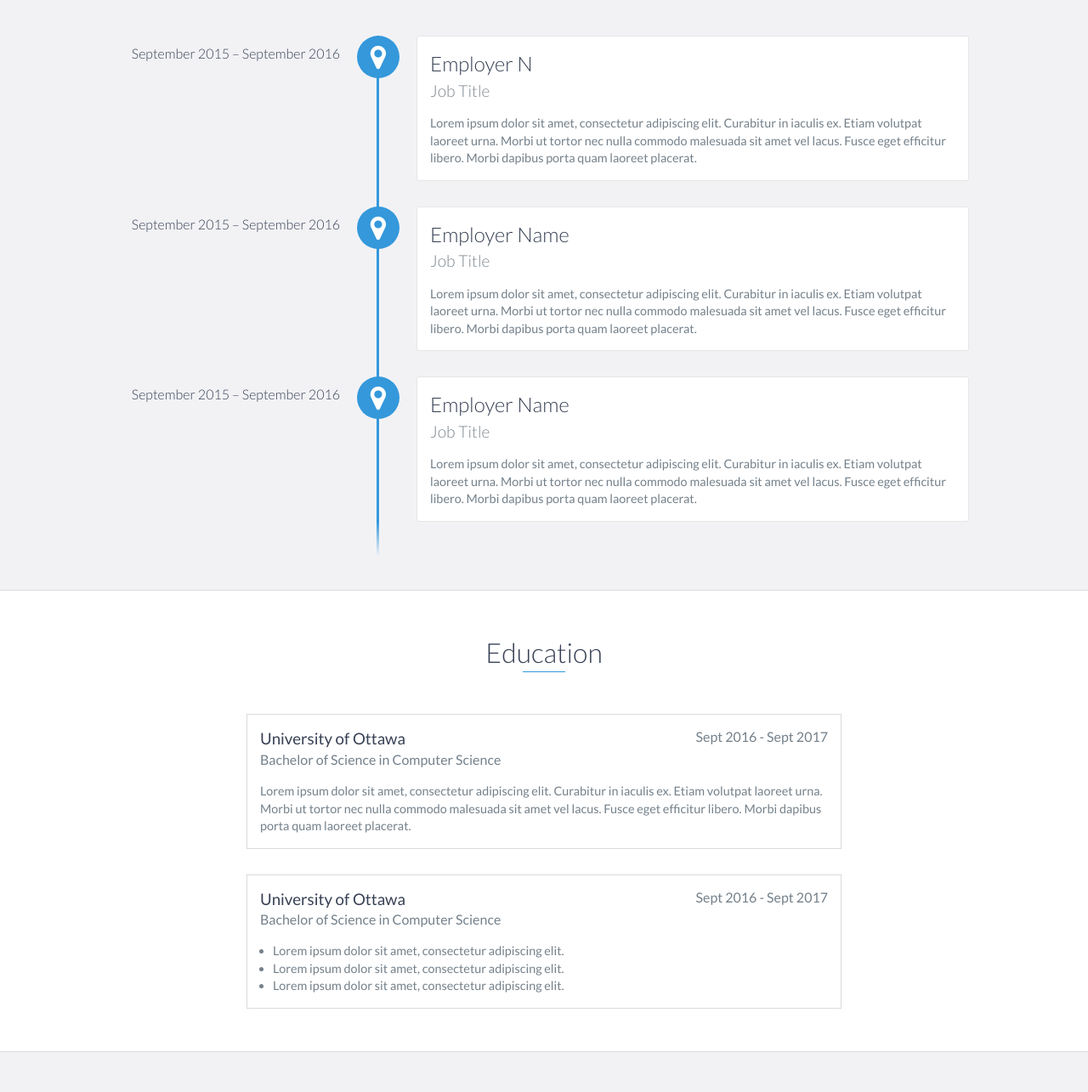
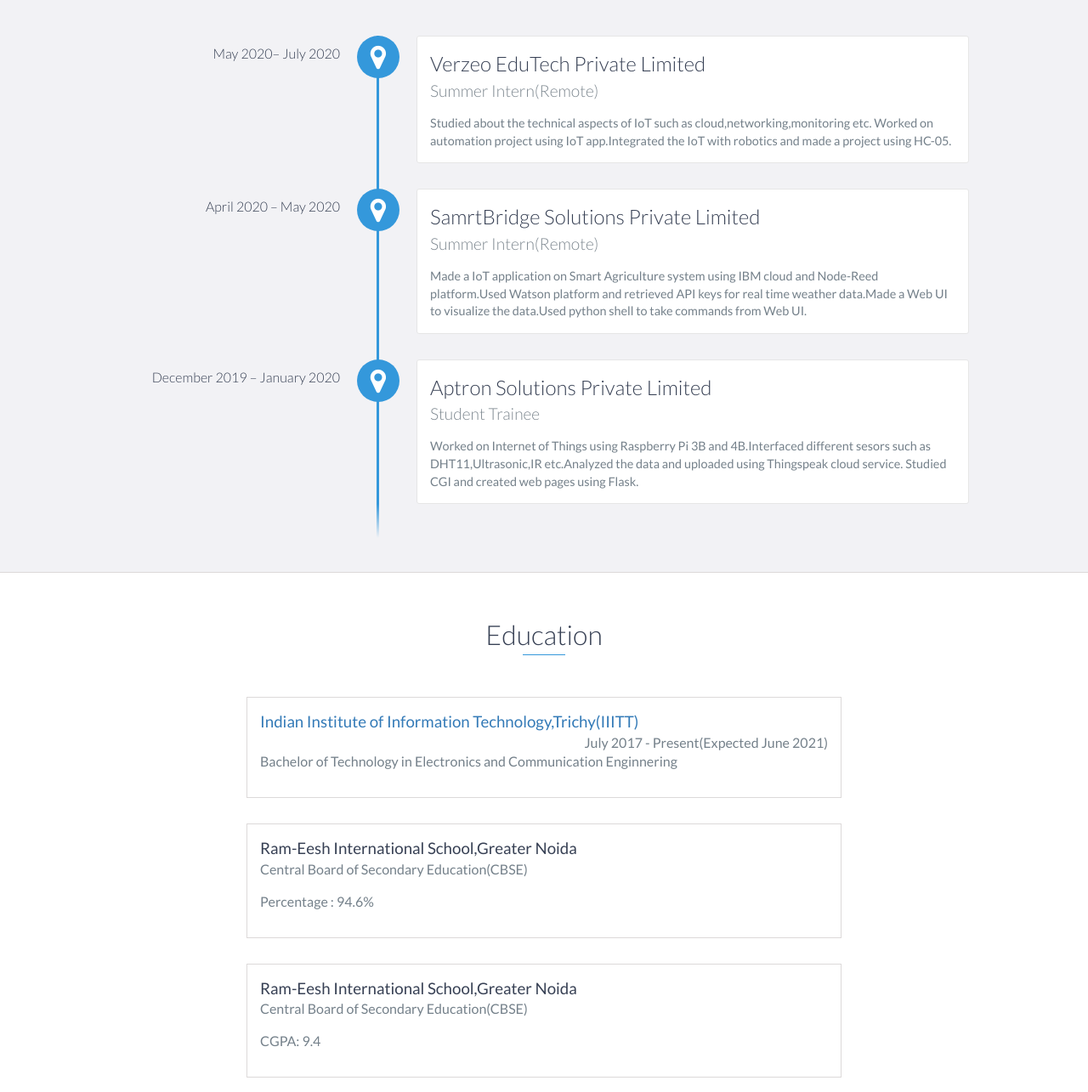
Before and after one commit to AmitVerma4/My-Personal-Website, a website: page index.html in a window 1280 px wide. Shown: the part 1140-2425 px from the top of the page at 85% size. Drawn offline with nearby package versions, Linux system fonts and the light colour scheme.

Commit message:
Updated content

```diff
--- a/index.html
+++ b/index.html
@@ -86,27 +86,27 @@
     <div id="experience" class="background-alt">
         <h2 class="heading">Experience</h2>
         <div id="experience-timeline">
-            <div data-date="September 2015 – September 2016">
-                <h3>Employer N</h3>
-                <h4>Job Title</h4>
+            <div data-date="May 2020– July 2020">
+                <h3>Verzeo EduTech Private Limited</h3>
+                <h4>Summer Intern(Remote)</h4>
                 <p>
-                    Lorem ipsum dolor sit amet, consectetur adipiscing elit. Curabitur in iaculis ex. Etiam volutpat laoreet urna. Morbi ut tortor nec nulla commodo malesuada sit amet vel lacus. Fusce eget efficitur libero. Morbi dapibus porta quam laoreet placerat.
+                    Studied about the technical aspects of IoT such as cloud,networking,monitoring etc. Worked on automation project using IoT app.Integrated the IoT with robotics and made a project using HC-05.
                 </p>
             </div>
 
-            <div data-date="September 2015 – September 2016">
-                <h3>Employer Name</h3>
-                <h4>Job Title</h4>
+            <div data-date="April 2020 – May 2020">
+                <h3>SamrtBridge Solutions Private Limited</h3>
+                <h4>Summer Intern(Remote)</h4>
                 <p>
-                    Lorem ipsum dolor sit amet, consectetur adipiscing elit. Curabitur in iaculis ex. Etiam volutpat laoreet urna. Morbi ut tortor nec nulla commodo malesuada sit amet vel lacus. Fusce eget efficitur libero. Morbi dapibus porta quam laoreet placerat.
+                    Made a IoT application on Smart Agriculture system using IBM cloud and Node-Reed platform.Used Watson platform and retrieved API keys for real time weather data.Made a Web UI to visualize the data.Used python shell to take commands from Web UI.
                 </p>
             </div>
 
-            <div data-date="September 2015 – September 2016">
-                <h3>Employer Name</h3>
-                <h4>Job Title</h4>
+            <div data-date="December 2019 – January 2020">
+                <h3>Aptron Solutions Private Limited</h3>
+                <h4>Student Trainee</h4>
                 <p>
-                    Lorem ipsum dolor sit amet, consectetur adipiscing elit. Curabitur in iaculis ex. Etiam volutpat laoreet urna. Morbi ut tortor nec nulla commodo malesuada sit amet vel lacus. Fusce eget efficitur libero. Morbi dapibus porta quam laoreet placerat.
+                    Worked on Internet of Things using Raspberry Pi 3B and 4B.Interfaced different sesors such as DHT11,Ultrasonic,IR etc.Analyzed the data and uploaded using Thingspeak cloud service. Studied CGI and created web pages using Flask.
                 </p>
             </div>
         </div>
@@ -116,16 +116,25 @@
     <div id="education">
         <h2 class="heading">Education</h2>
         <div class="education-block">
-            <h3>University of Ottawa</h3>
-            <span class="education-date">Sept 2016 - Sept 2017</span>
-            <h4>Bachelor of Science in Computer Science</h4>
-            <p>
-                Lorem ipsum dolor sit amet, consectetur adipiscing elit. Curabitur in iaculis ex. Etiam volutpat laoreet urna. Morbi ut tortor nec nulla commodo malesuada sit amet vel lacus. Fusce eget efficitur libero. Morbi dapibus porta quam laoreet placerat.
-            </p>
+            <h3><a href="https://www.iiitt.ac.in/">Indian Institute of Information Technology,Trichy(IIITT)</a></h3>
+            <span class="education-date">July 2017 - Present(Expected June 2021)</span>
+            <h4>Bachelor of Technology in Electronics and Communication Enginnering</h4>
         </div>
-        <!-- End .education-block -->
+
 
         <div class="education-block">
+            <h3>Ram-Eesh International School,Greater Noida</h3>
+
+            <h4>Central Board of Secondary Education(CBSE) </h4>
+            <h4>Percentage : 94.6%</h4>
+        </div>
+        <div class="education-block">
+            <h3>Ram-Eesh International School,Greater Noida</h3>
+            <h4>Central Board of Secondary Education(CBSE)</h4>
+            <h4>CGPA: 9.4</h4>
+        </div>
+
+        <!-- <div class="education-block">
             <h3>University of Ottawa</h3>
             <span class="education-date">Sept 2016 - Sept 2017</span>
             <h4>Bachelor of Science in Computer Science</h4>
@@ -140,7 +149,7 @@
                     Lorem ipsum dolor sit amet, consectetur adipiscing elit.
                 </li>
             </ul>
-        </div>
+        </div> -->
         <!-- End .education-block -->
     </div>
     <!-- End #education -->
```
